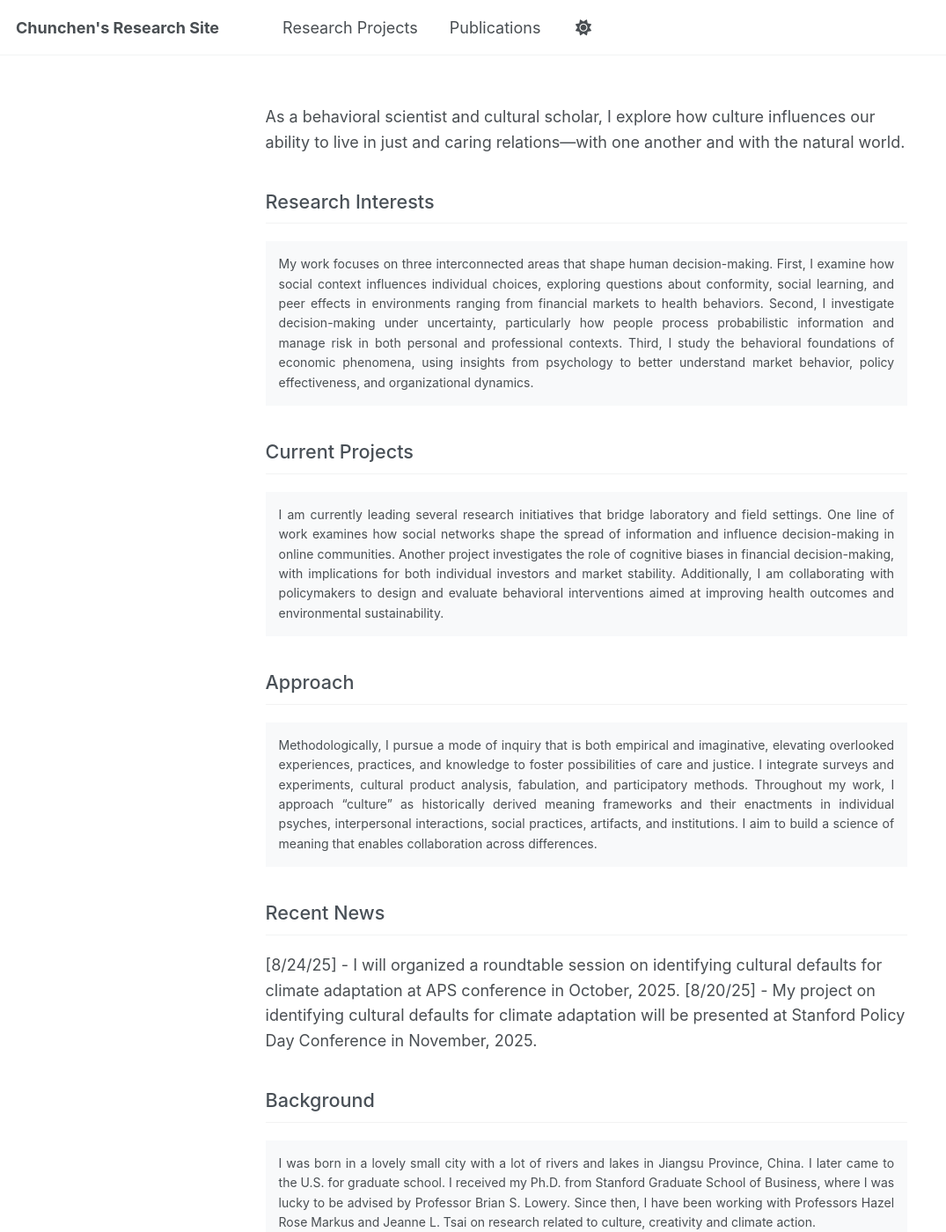
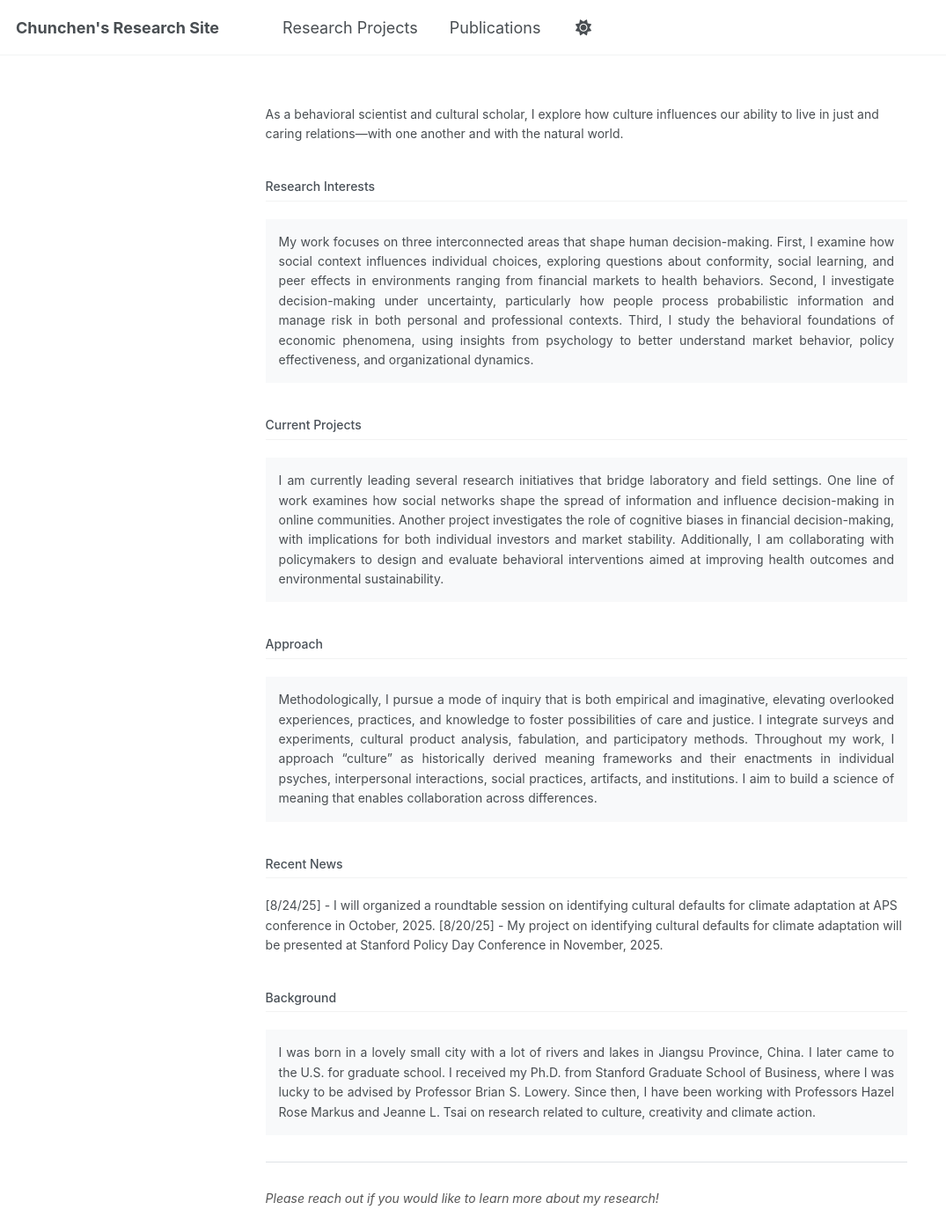
Before and after one commit to chunchenxu/chunchenxu.github.io, a Jekyll site: the page built from _pages/about.html, in a window 1280 px wide and 1400 px high. Shown: the whole window at 88% size, without its empty margins (0-1075 px from the left). Built offline with Jekyll 4.4.1, drawn with Linux system fonts in a browser that asks for light colours; some web fonts are replaced; a script that is not in the unit is left out.

Commit message:
Update about.html

```diff
--- a/_pages/about.html
+++ b/_pages/about.html
@@ -54,6 +54,7 @@ I was born in a lovely small city with a lot of rivers and lakes in Jiangsu Prov
     max-width: 800px;
     margin: 0 auto;
     padding: 20px;
+    font-size: 14px;
     font-family: -apple-system, BlinkMacSystemFont, "Segoe UI", Roboto, sans-serif;
     line-height: 1.6;
 }
@@ -83,7 +84,7 @@ h2 {
     color: #495057;
     margin-top: 40px;
     margin-bottom: 20px;
-    font-size: 1.2em;
+    font-size: 1em;
     font-weight: 500;
 }
 </style>
```
